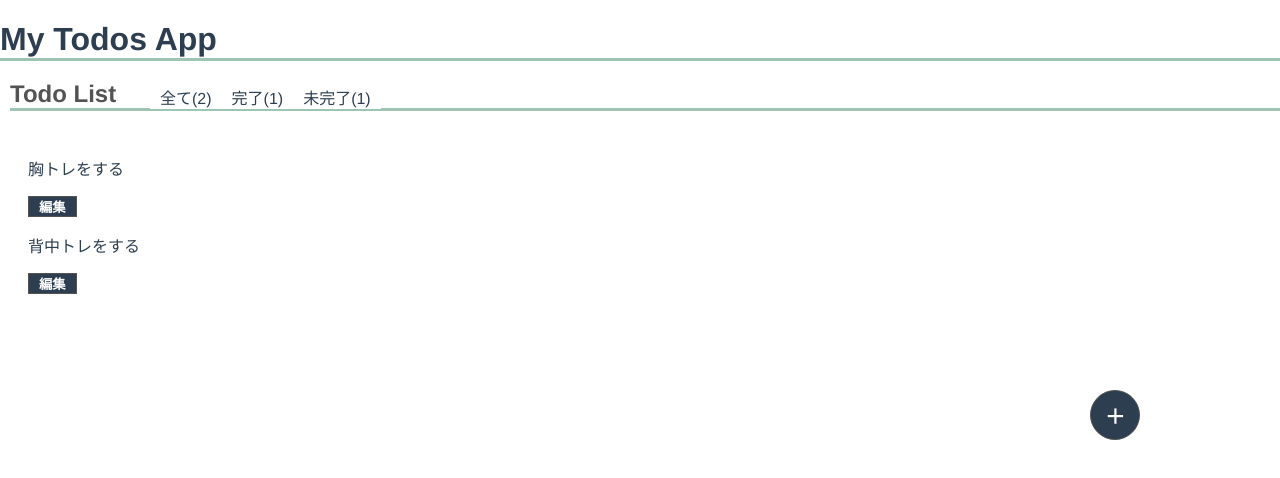
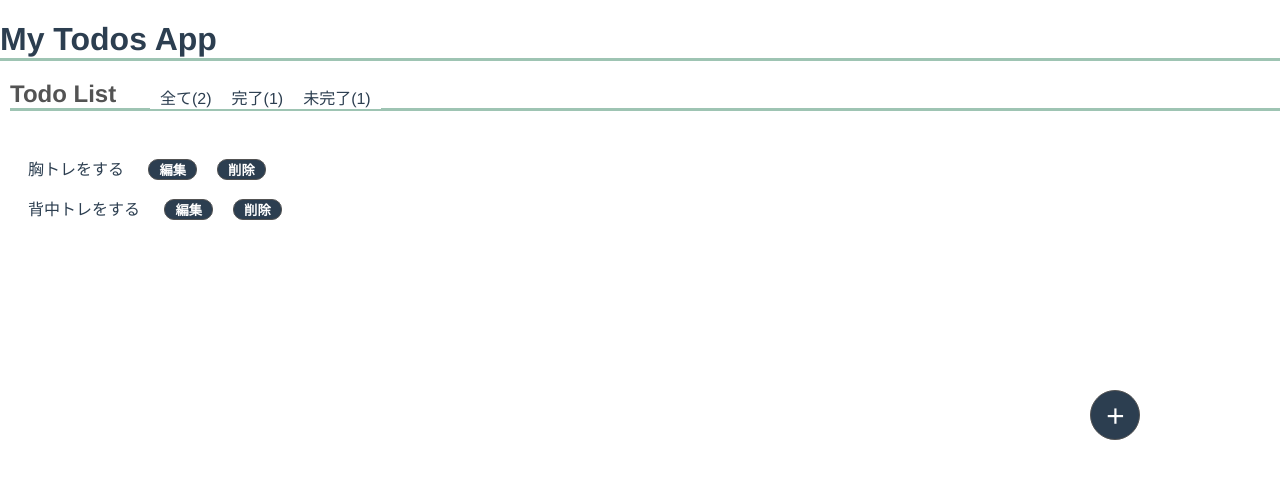
Before and after one commit to ken-1200/Vuex-todos, a Vue app: page / in a window 1280 px wide. Shown: the top 478 px of the page. Built offline with nearby package versions, Linux system fonts and the light colour scheme.

Commit message:
[style]'スタイルの変更'

```diff
--- a/src/views/Home.vue
+++ b/src/views/Home.vue
@@ -10,8 +10,11 @@
     </ul>
     <ul class="todo-list">
       <li v-for="todo in todos" :key="todo.id" class="todo-list__items">
-        <p class="todo-list__title">{{ todo.title }}</p>
-        <button class="todo-list__edit" @click="edit(todo.id)">編集</button>
+        <p class="todo-list__title">
+          {{ todo.title }}
+          <button class="todo-list__edit" @click="edit(todo.id)">編集</button>
+          <button class="todo-list__delete" @click="del(todo.id)">削除</button>
+        </p>
       </li>
     </ul>
     <button class="todo-list__adder" @click="add()">＋</button>
@@ -69,14 +72,27 @@ export default {
   padding: 0;
 
   &__edit {
+    border-radius: 10px;
+    outline: none;
+    cursor: pointer;
+    padding: 0px 10px;
+    margin: 0px 20px;
+    font-weight: bold;
+    border: 1px solid $cSubBlack;
+    color: $cTextWhite;
+    background-color: $cMainBlack;
+  }
+
+  &__delete {
+    border-radius: 10px;
     outline: none;
     cursor: pointer;
     padding: 0px 10px;
     margin: 0px auto;
     font-weight: bold;
-    border: 1px solid $cSubBlack;
-    color: $cTextWhite;
-    background-color: $cMainBlack;
+    border: 1px solid #535353;
+    color: #fff;
+    background-color: #2c3e50;
   }
 
   &__adder {
```
